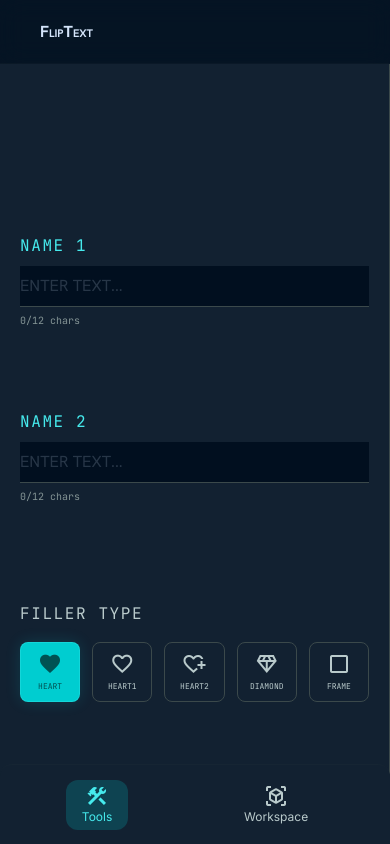
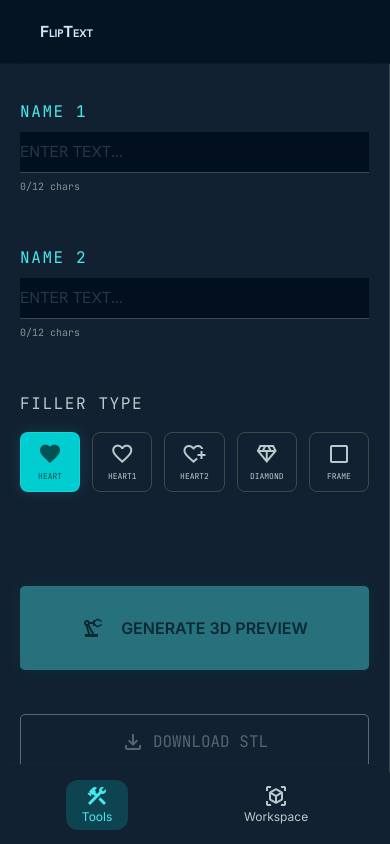
Before and after one commit to tiwiz/fliptext-studio, a React (Vite) app: page / in a window 390 px wide. Built offline with nearby package versions, Linux system fonts and the light colour scheme.

Commit message:
fix: remove 50-80px spacers and reduce aside padding in InputPanel/App for mobile

```diff
--- a/src/App.tsx
+++ b/src/App.tsx
@@ -212,7 +212,7 @@ export default function App() {
 
         {/* === INPUT PANEL === */}
         <aside
-          className={`w-full py-[80px] md:w-[360px] md:flex-shrink-0 ${activeTab === 'configure' ? 'flex' : 'hidden'} md:flex flex-col h-full bg-surface-container border-r border-outline-variant`}
+          className={`w-full py-[20px] md:w-[360px] md:flex-shrink-0 ${activeTab === 'configure' ? 'flex' : 'hidden'} md:flex flex-col h-full bg-surface-container border-r border-outline-variant`}
         >
           <InputPanel
             onGenerate={handleGenerate}
--- a/src/components/InputPanel.tsx
+++ b/src/components/InputPanel.tsx
@@ -42,11 +42,11 @@ export default function InputPanel({
 
 
       {/* Inputs — scrollable */}
-      <div className="flex-1 px-5 pb-5 md:pt-0 pt-4 space-y-6" id="inputs">
+      <div className="flex-1 px-5 pb-5 md:pt-0 pt-4 space-y-4">
 
 
         {/* Spacer */}
-        <div className="h-[50px] w-full" />
+
 
         {/* Text Inputs */}
         <div className="space-y-4">
@@ -70,10 +70,10 @@ export default function InputPanel({
             <p className="font-label-mono text-outline mt-1.5 text-[10px]">{name1.length}/12 chars</p>
           </div>
 
-          {/* Spacer */}
-          <div className="h-[50px] w-full" />
+        {/* Spacer */}
+        <div className="h-[20px] w-full" />
 
-          {/* Name 2 */}
+        {/* Name 2 */}
           <div className="relative group">
             <label className="block font-label-mono text-secondary mb-2 uppercase tracking-widest">
               Name 2
@@ -95,7 +95,7 @@ export default function InputPanel({
         </div>
 
         {/* Spacer */}
-        <div className="h-[50px] w-full" />
+        <div className="h-[20px] w-full" />
 
         {/* Filler Selector */}
         <div>
@@ -121,7 +121,7 @@ export default function InputPanel({
         </div>
 
         {/* Spacer */}
-        <div className="h-[80px] w-full" />
+        <div className="h-[30px] w-full" />
 
         {/* Generate Button - Primary CTA */}
         <div className="pt-8 md:border-t md:border-outline-variant/30 mt-auto">
```
